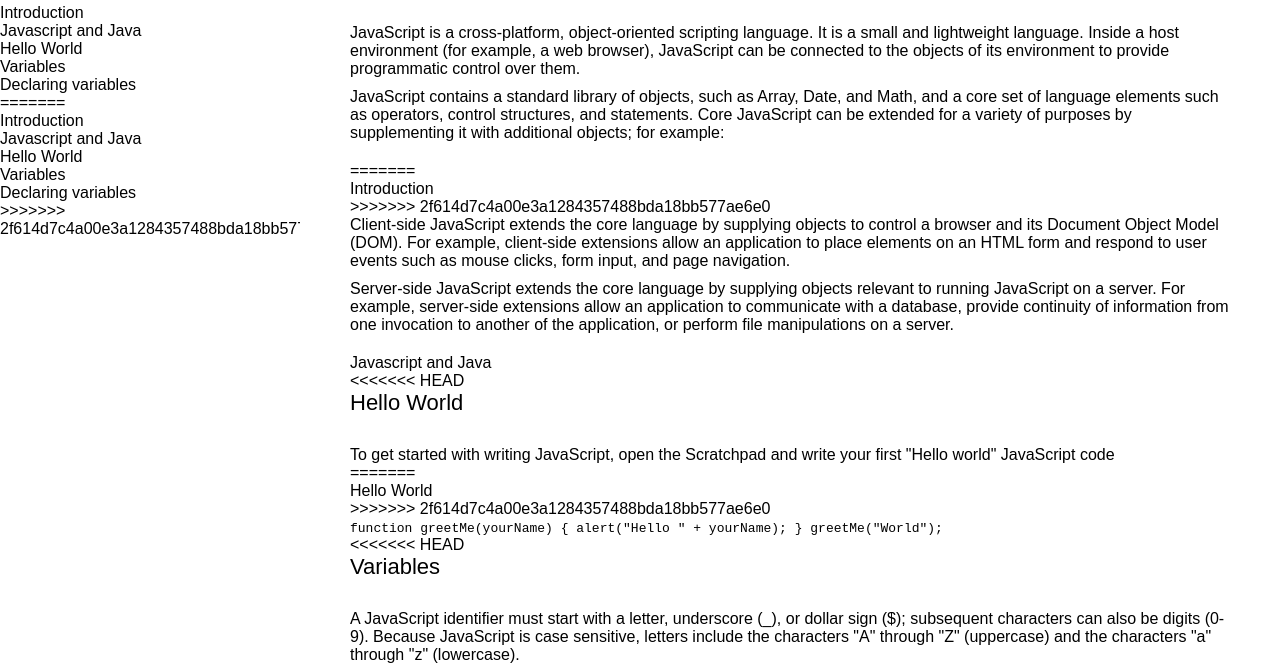
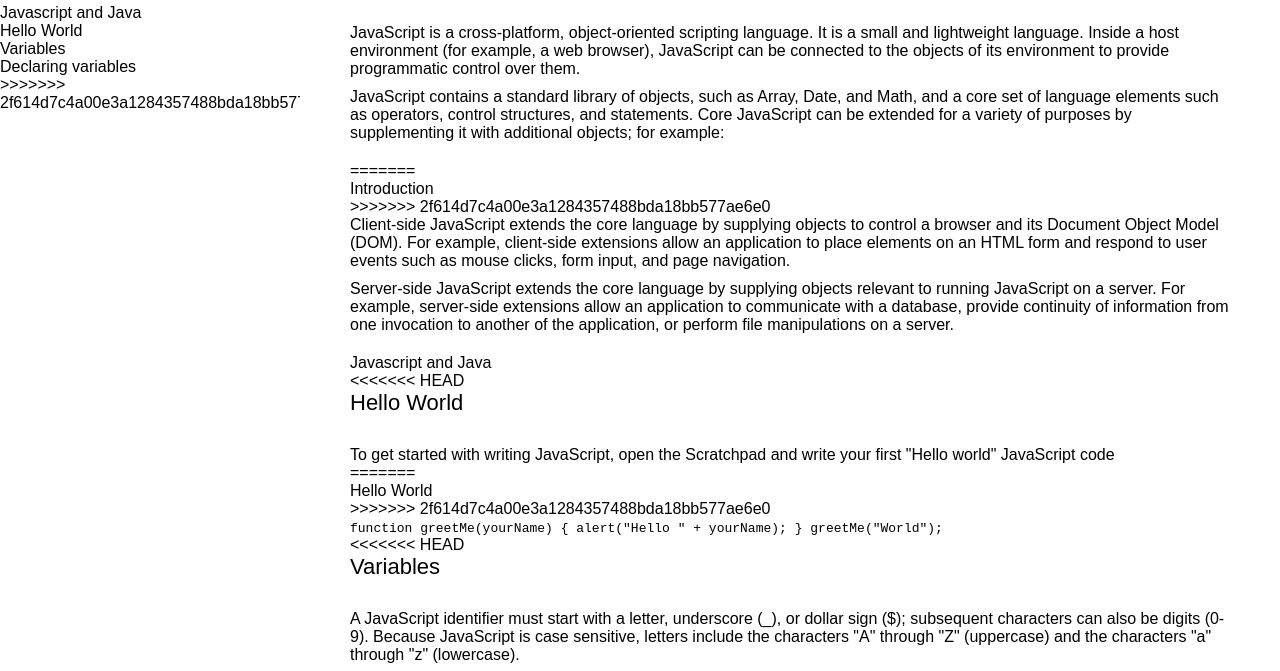
Before and after one commit to Hardeboi/Microverse-trial-with-Mahdi, a plain HTML site: page index.html in a window 1280 px wide. Shown: the part 100-771 px from the top of the page. Drawn offline with Linux system fonts and the light colour scheme.

Commit message:
some bugs fixed

```diff
--- a/index.html
+++ b/index.html
@@ -12,7 +12,6 @@
     <!-- navbar section  -->
     <nav id="navbar">
       <header><h1>JavaScript Documentation</h1></header>
-      <<<<<<< HEAD
 
       <a href="#introduction" class="nav-link" id="#a">Introduction</a>
 
@@ -27,12 +26,7 @@
       <a href="#declaring_variables" class="nav-link" id="#e"
         >Declaring variables</a
       >
-      =======
-      <a href="#a" class="nav-link">Introduction</a>
-      <a href="#b" class="nav-link">Javascript and Java</a>
-      <a href="#c" class="nav-link">Hello World</a>
-      <a href="#d" class="nav-link">Variables</a>
-      <a href="#e" class="nav-link">Declaring variables</a>
+
       >>>>>>> 2f614d7c4a00e3a1284357488bda18bb577ae6e0
     </nav>
     <main id="main-doc">
```
